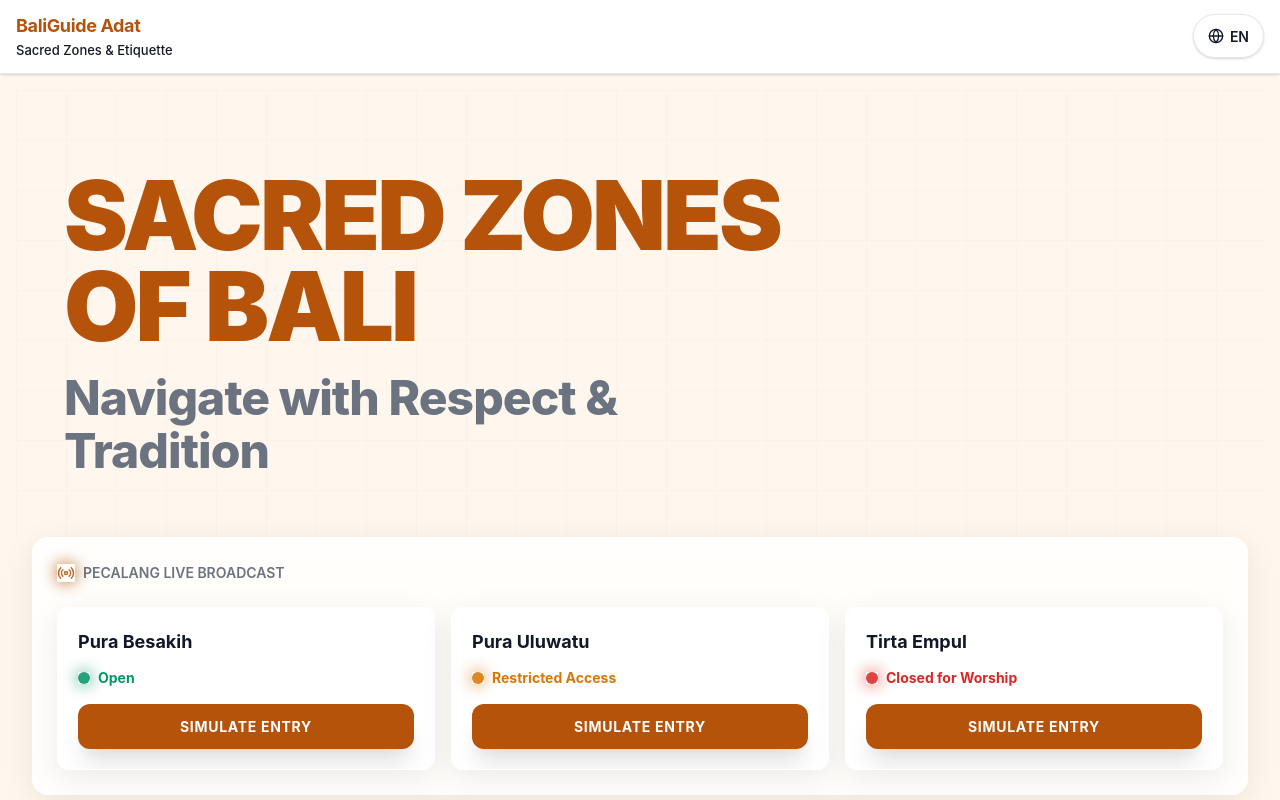
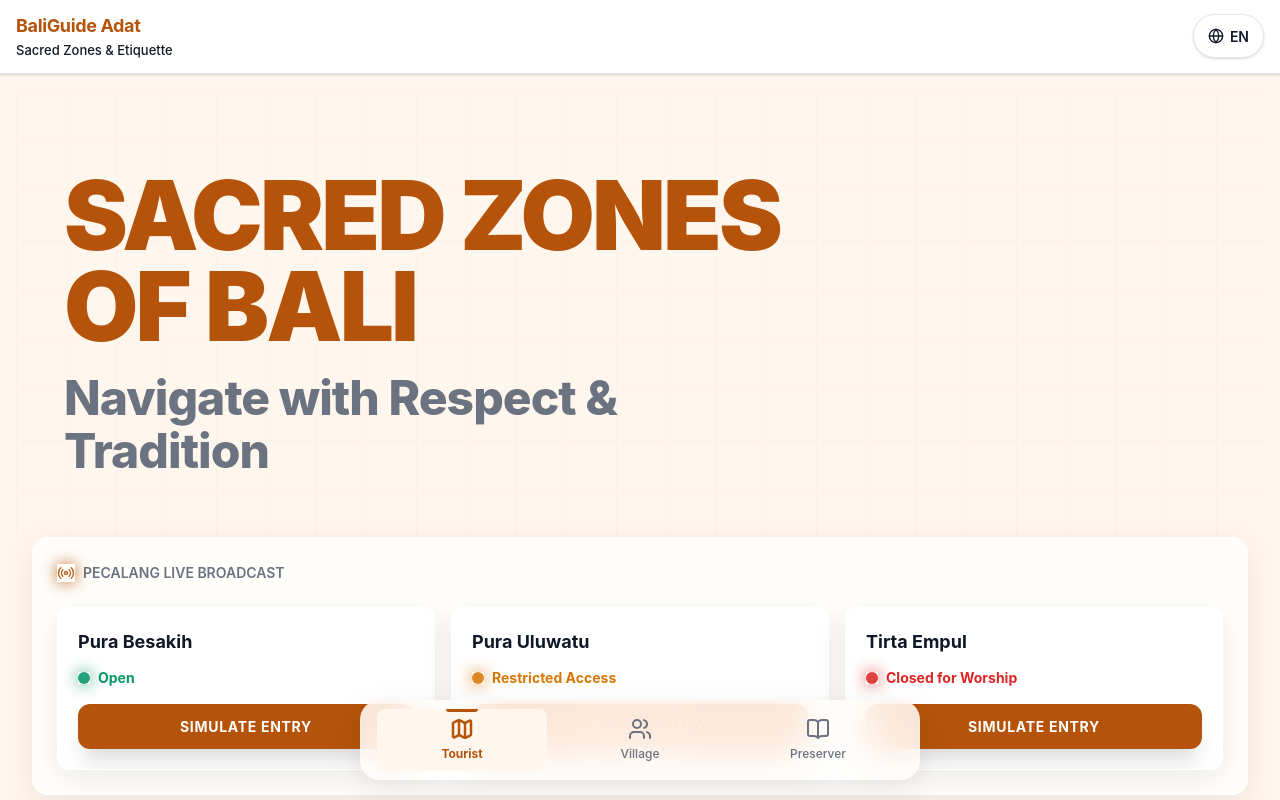
Before and after one commit to Lojonnz/BaliGuide_Adat, a React (Vite) app: page / in a window 1280 px wide. Shown: the top 800 px of the page. Built offline with nearby package versions, Linux system fonts and the light colour scheme.

Commit message:
fixing navbar

```diff
--- a/src/components/common/Layout.tsx
+++ b/src/components/common/Layout.tsx
@@ -91,13 +91,13 @@ export function Layout({ activeGate, onGateChange, children }: LayoutProps) {
         style={{
           flex: 1,
           padding: '16px',
-          paddingBottom: 'calc(16px + 68px)',
+          paddingBottom: 'calc(16px + 84px)',
         }}
       >
         {children}
       </main>
 
-      {/* Bottom navigation */}
+      {/* Navbar — fixed at bottom of viewport for ALL breakpoints */}
       <Navbar activeGate={activeGate} onGateChange={onGateChange} />
     </div>
   );
--- a/src/index.css
+++ b/src/index.css
@@ -297,32 +297,39 @@ button, a, [role="button"] {
 
 /* ── Responsive System (Mobile < 640px, Tablet 640-1024px, Desktop > 1024px) ── */
 
-/* Navbar: fixed bottom tab bar on mobile, floating top glass bar on desktop */
-@media (max-width: 639px) {
+/* Navbar: fixed at bottom of viewport for ALL breakpoints.
+   On mobile it's a full-width tab bar; on desktop it becomes a
+   centered floating pill parked at the bottom. */
+
 .navbar-responsive {
   position: fixed !important;
   bottom: 0 !important;
   top: auto !important;
   left: 0 !important;
   right: 0 !important;
+  transform: none !important;
+  width: auto !important;
+  min-width: 0 !important;
   border-radius: 0 !important;
   border-left: none !important;
   border-right: none !important;
   border-bottom: none !important;
+  border-top: 1px solid var(--color-border) !important;
+  padding-bottom: calc(8px + env(safe-area-inset-bottom)) !important;
+  padding-top: 8px !important;
 }
 
 .navbar-label {
-    font-size: 11px;
+  font-size: 12px;
 }
 
-  /* Safe area inset for notched phones */
-  .navbar-responsive {
-    padding-bottom: calc(8px + env(safe-area-inset-bottom)) !important;
+.layout-main {
+  padding-bottom: calc(16px + 84px) !important;
 }
 
-  /* Layout main content: add bottom padding for fixed tab bar */
-  .layout-main {
-    padding-bottom: calc(16px + 68px + env(safe-area-inset-bottom)) !important;
+@media (max-width: 639px) {
+  .navbar-label {
+    font-size: 11px;
   }
 
   /* Touch targets enforcement on mobile */
@@ -333,45 +340,37 @@ button, a, [role="button"] {
 
 @media (min-width: 640px) and (max-width: 1024px) {
   .navbar-responsive {
-    position: sticky !important;
-    bottom: auto !important;
-    top: 0 !important;
-    left: auto !important;
-    right: auto !important;
-    border-radius: 0 0 var(--radius) var(--radius) !important;
-    border-left: 1px solid var(--color-border) !important;
-    border-right: 1px solid var(--color-border) !important;
-    border-bottom: 1px solid var(--color-border) !important;
-  }
-
-  .layout-main {
-    padding-bottom: 16px !important;
-  }
-}
-
-@media (min-width: 1025px) {
-  /* Desktop: floating top glassmorphism bar */
-  .navbar-responsive {
-    position: sticky !important;
-    top: 16px !important;
-    bottom: auto !important;
+    /* Centered floating pill on tablet — still anchored to viewport bottom */
     left: 50% !important;
     right: auto !important;
-    transform: translateX(-50%);
-    width: auto !important;
-    min-width: 480px;
+    transform: translateX(-50%) !important;
+    width: min(560px, calc(100vw - 32px)) !important;
+    bottom: 16px !important;
     border-radius: 16px !important;
     border: 1px solid var(--glass-border) !important;
     background: var(--glass-bg) !important;
     backdrop-filter: blur(20px) saturate(180%) !important;
     -webkit-backdrop-filter: blur(20px) saturate(180%) !important;
     box-shadow: var(--glass-shadow) !important;
-    margin-top: 12px;
     padding: 6px 12px !important;
   }
+}
 
-  .layout-main {
-    padding-bottom: 16px !important;
+@media (min-width: 1025px) {
+  /* Desktop: floating centered pill at the bottom of the screen */
+  .navbar-responsive {
+    left: 50% !important;
+    right: auto !important;
+    transform: translateX(-50%) !important;
+    width: min(560px, calc(100vw - 32px)) !important;
+    bottom: 20px !important;
+    border-radius: 20px !important;
+    border: 1px solid var(--glass-border) !important;
+    background: var(--glass-bg) !important;
+    backdrop-filter: blur(20px) saturate(180%) !important;
+    -webkit-backdrop-filter: blur(20px) saturate(180%) !important;
+    box-shadow: var(--glass-shadow) !important;
+    padding: 8px 16px !important;
   }
 
   .navbar-label {
```
Lines whose indentation alone changed are shown as unchanged.
